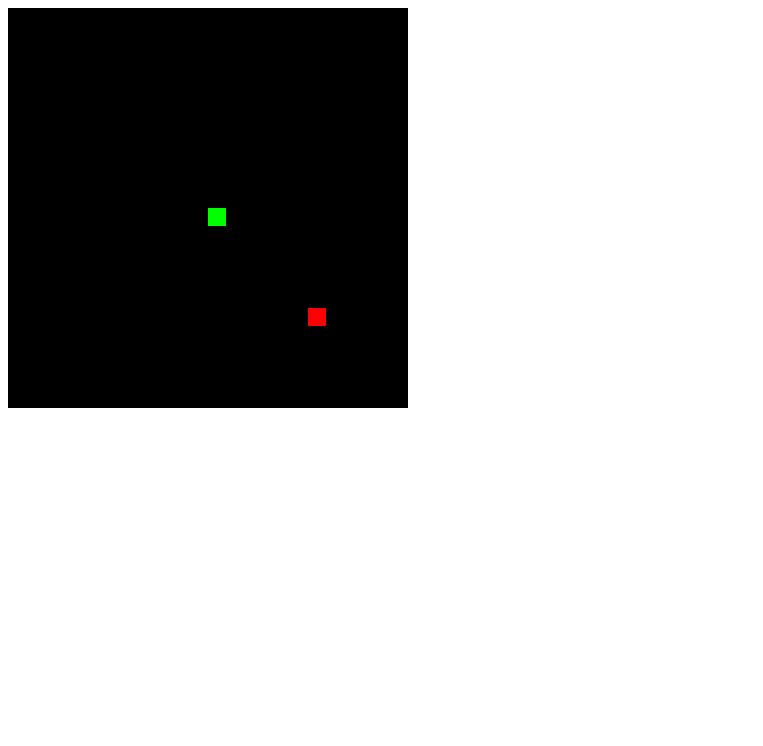
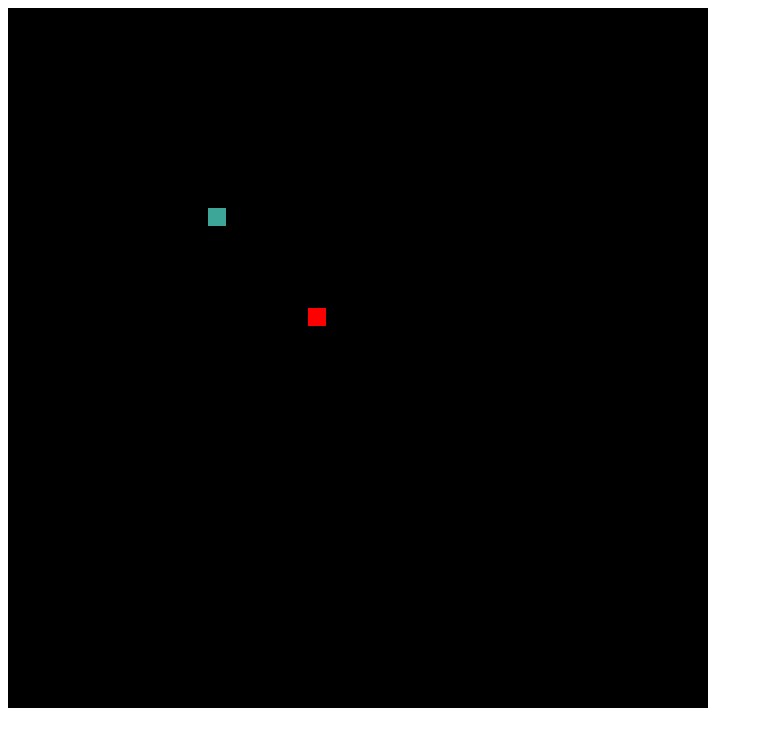
Before and after one commit to jgcarlosfranca/Snake_game, a plain HTML site: page index.html in a window 1280 px wide. Shown: the whole page, without its empty margins (0-763 px from the left). Drawn offline with Linux system fonts and the light colour scheme.

Commit message:
Random color

```diff
--- a/index.html
+++ b/index.html
@@ -1,4 +1,4 @@
-<canvas id="gc" width="400" height="400"></canvas>
+<canvas id="gc" width="700" height="700"></canvas>
 <script>
     window.onload = function() {
         canv = document.getElementById("gc");
@@ -12,6 +12,19 @@
     xv = yv = 0;
     trail = [];
     tail = 5;
+    let color = randomColor()
+
+    function randomColor() {
+        colorDef = '#' + Math.floor(Math.random() * 16777215).toString(16)
+        console.log(colorDef)
+        if (colorDef !== '#ff0000' && colorDef !== '#000000') {
+            return colorDef
+        } else {
+            return '#ffffff'
+        }
+    }
+
+
 
     function game() {
         px += xv;
@@ -31,7 +44,8 @@
         ctx.fillStyle = "black";
         ctx.fillRect(0, 0, canv.width, canv.height);
 
-        ctx.fillStyle = "lime";
+
+        ctx.fillStyle = color;
         for (let i = 0; i < trail.length; i++) {
             ctx.fillRect(trail[i].x * gs, trail[i].y * gs, gs - 2, gs - 2);
             if (trail[i].x == px && trail[i].y == py) {
```
